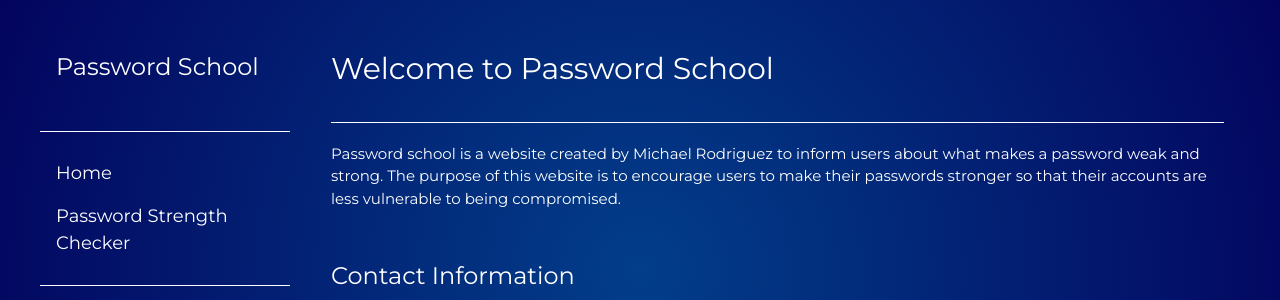
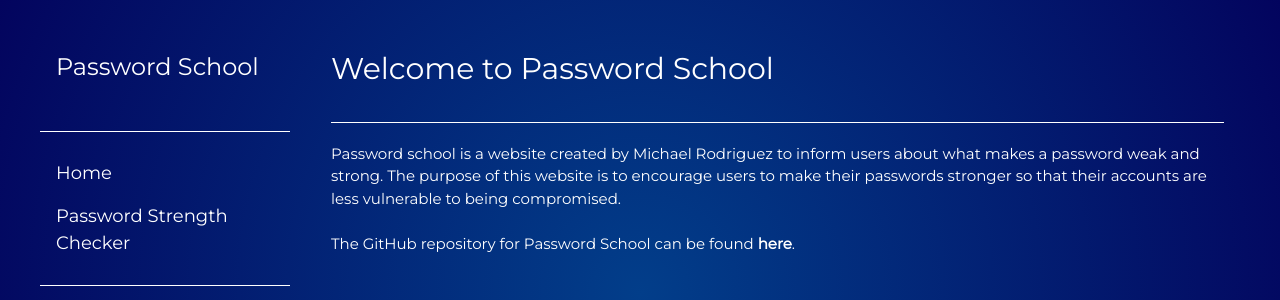
Before and after one commit to MichaelDriguez/password-school, a plain HTML site: page index.html in a window 1280 px wide. Shown: the top 300 px of the page. Drawn offline with nearby package versions, Linux system fonts and the light colour scheme.

Commit message:
Update index.html
Added a link to the Password School GitHub repository on the home page.

```diff
--- a/index.html
+++ b/index.html
@@ -63,7 +63,9 @@
     <p> Password school is a website created by Michael Rodriguez to inform users about
       what makes a password weak and strong. The purpose of this website is to encourage
       users to make their passwords stronger so that their accounts are less vulnerable to
-      being compromised.
+      being compromised. <br/> <br/>
+      The GitHub repository for Password School can be found
+      <a href="https://github.com/MichaelDriguez/password-school" target="_blank" class="hover"><b>here</b></a>.
     </p> <br/>
 
     <!-- Footer -->
```
